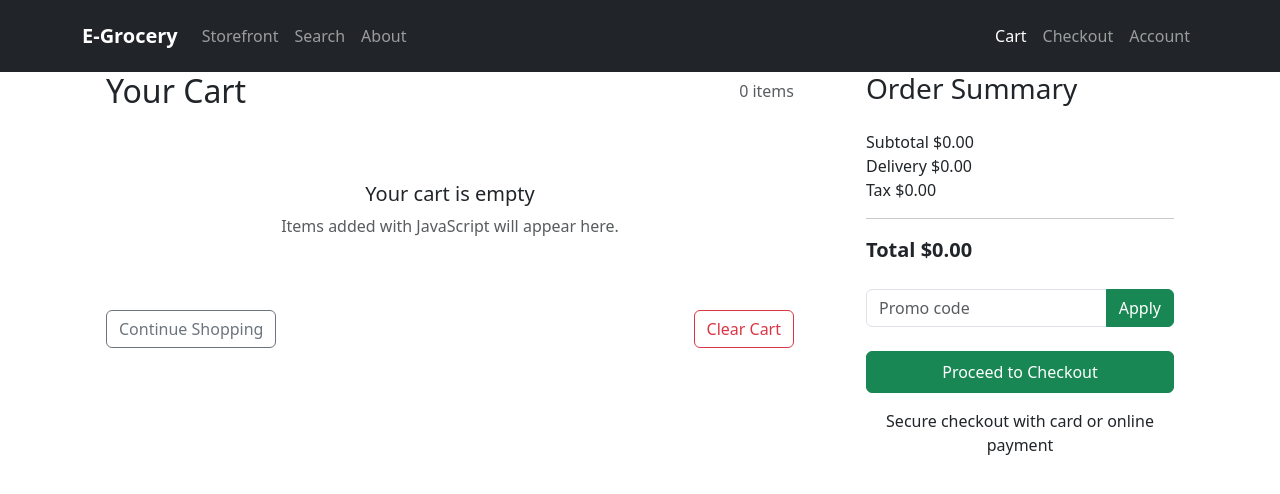
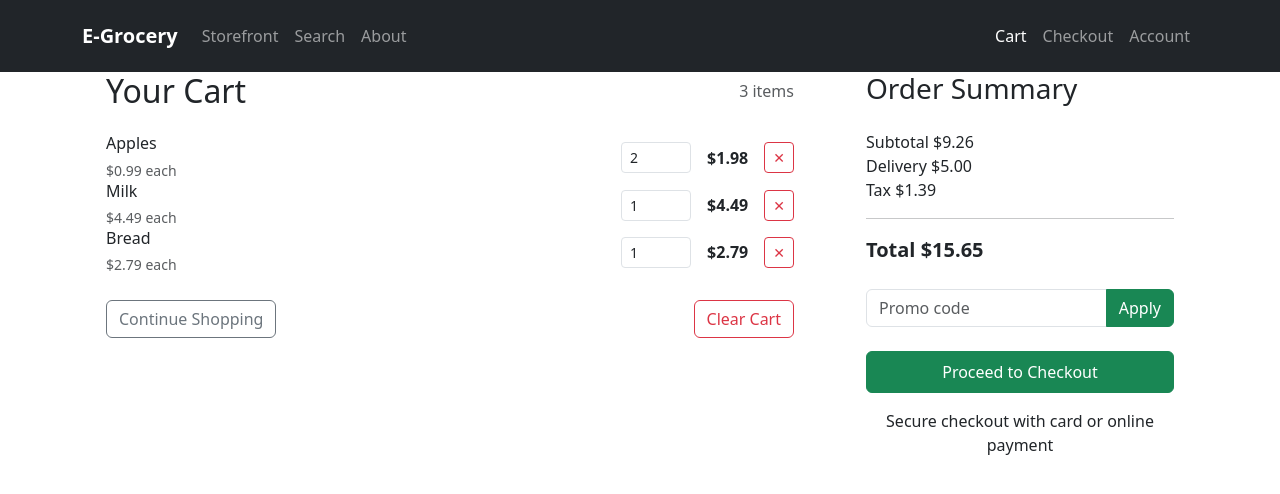
Before and after one commit to JeterG/C439-Group-Project, a plain HTML site: page Cart.html in a window 1280 px wide. Drawn offline with nearby package versions, Linux system fonts and the light colour scheme.

Commit message:
added connection between cart-checkout and added cart-item js file to store js items

```diff
--- a/Cart.html
+++ b/Cart.html
@@ -11,7 +11,10 @@
         />
 
         <script src="https://cdn.jsdelivr.net/npm/bootstrap@5.3.3/dist/js/bootstrap.bundle.min.js"></script>
+        <script src="cart-data.js"></script>
+        <script src="cart.js" defer></script>
     </head>
+
     <body>
         <header>
             <nav
@@ -50,7 +53,9 @@
                                 <a href="#" class="nav-link active">Cart</a>
                             </li>
                             <li class="nav-item">
-                                <a href="#" class="nav-link">Checkout</a>
+                                <a href="checkout.html" class="nav-link"
+                                    >Checkout</a
+                                >
                             </li>
                             <li class="nav-item">
                                 <a href="#" class="nav-link">Account</a>
@@ -144,12 +149,13 @@
                             </button>
                         </div>
 
-                        <button
+                        <a
+                            href="checkout.html"
                             class="btn btn-success w-100 py-2 mb-3"
                             id="checkout-btn"
+                            >Proceed to Checkout</a
                         >
-                            Proceed to Checkout
-                        </button>
+
                         <p class="summary-note mb-0 text-center">
                             Secure checkout with card or online payment
                         </p>
--- /dev/null
+++ b/cart-data.js
@@ -0,0 +1,5 @@
+const cartItems = [
+    {name: 'Apples', price: 0.99, qty: 2},
+    {name: 'Milk', price: 4.49, qty: 1},
+    {name: 'Bread', price: 2.79, qty: 1},
+];
--- /dev/null
+++ b/cart.js
@@ -0,0 +1,83 @@
+document.addEventListener('DOMContentLoaded', () => {
+    const container = document.getElementById('cart-items-container');
+    const countEl = document.getElementById('cart-count');
+
+    const subtotalEl = document.getElementById('cart-subtotal');
+    const deliveryEl = document.getElementById('cart-delivery');
+    const taxEl = document.getElementById('cart-tax');
+    const totalEl = document.getElementById('cart-total');
+
+    const clearBtn = document.getElementById('clear-cart-btn');
+
+    function renderCart() {
+        container.innerHTML = '';
+
+        if (cartItems.length === 0) {
+            container.innerHTML = `<div class="empty-cart-message text-center py-5">
+                <h5>Your cart is empty</h5>
+                <p class="text-muted mb-0">Add some groceries to your cart.</p>
+                </div> `;
+
+            updateSummary();
+            return;
+        }
+
+        cartItems.forEach((item, index) => {
+            const row = document.createElement('div');
+            row.className =
+                'cart-item d-flex justify-content-between align-items-center';
+
+            row.innerHTML = `<div>
+                <h6 class="mb-1">${item.name}</h6>
+                <small class="text-muted">$${item.price.toFixed(2)} each</small>
+                </div>
+
+                <div class="d-flex align-items-center gap-3">
+                <input type="number" min="1" value="${item.qty}" class="form-control form-control-sm qty-input" style="width:70px">
+                <span class="fw-semibold">$${(item.price * item.qty).toFixed(2)}</span>
+                <button class="btn btn-sm btn-outline-danger remove-btn">✕</button>
+                </div> `;
+
+            const qtyInput = row.querySelector('.qty-input');
+            const removeBtn = row.querySelector('.remove-btn');
+
+            qtyInput.addEventListener('change', () => {
+                item.qty = parseInt(qtyInput.value) || 1;
+                renderCart();
+            });
+
+            removeBtn.addEventListener('click', () => {
+                cartItems.splice(index, 1);
+                renderCart();
+            });
+
+            container.appendChild(row);
+        });
+
+        countEl.textContent = `${cartItems.length} item${cartItems.length > 1 ? 's' : ''}`;
+
+        updateSummary();
+    }
+
+    function updateSummary() {
+        const subtotal = cartItems.reduce(
+            (sum, item) => sum + item.price * item.qty,
+            0,
+        );
+        const delivery = subtotal > 0 ? 5 : 0;
+        const tax = subtotal * 0.15;
+        const total = subtotal + delivery + tax;
+
+        subtotalEl.textContent = `$${subtotal.toFixed(2)}`;
+        deliveryEl.textContent = `$${delivery.toFixed(2)}`;
+        taxEl.textContent = `$${tax.toFixed(2)}`;
+        totalEl.textContent = `$${total.toFixed(2)}`;
+    }
+
+    clearBtn.addEventListener('click', () => {
+        cartItems.length = 0;
+        renderCart();
+    });
+
+    renderCart();
+});
```
Also changed, not shown: account.html (+4 -2 lines), checkout.html (+7 -5 lines), checkout.js (added, +23 -0 lines).
